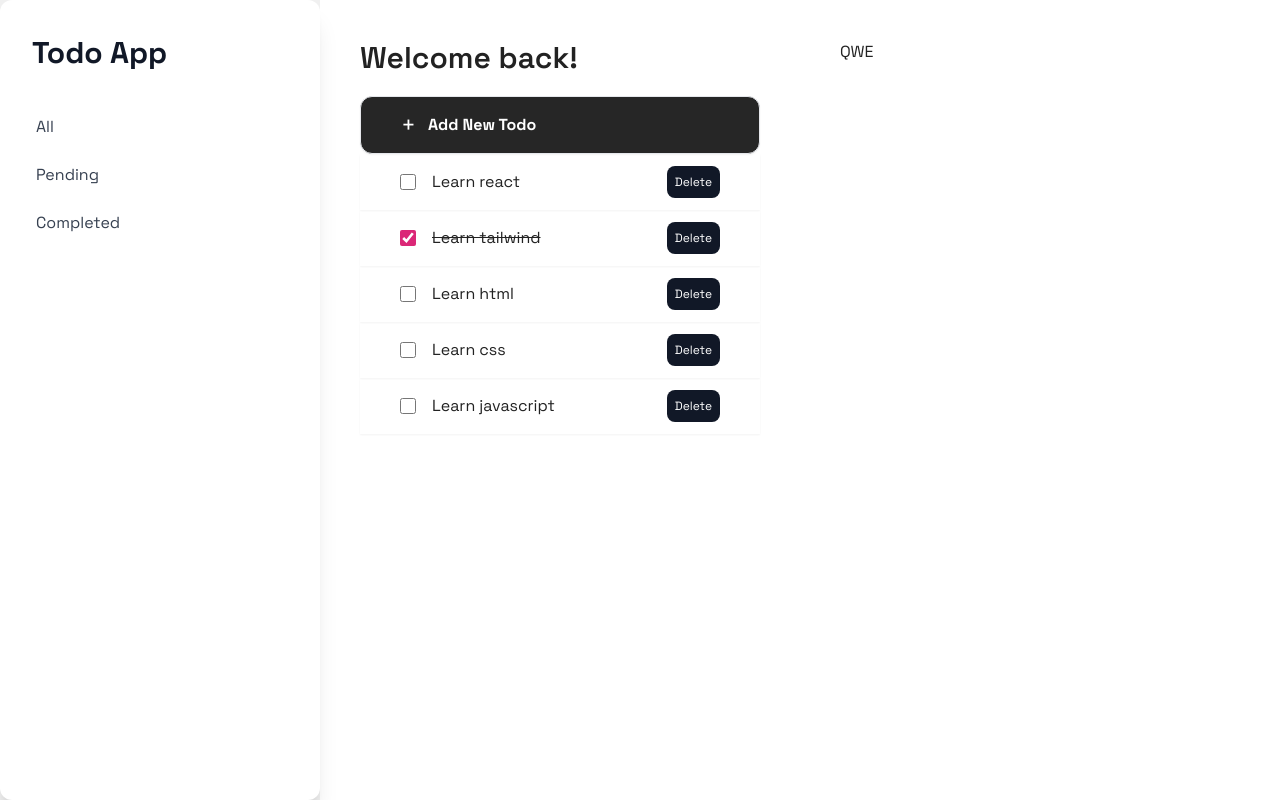
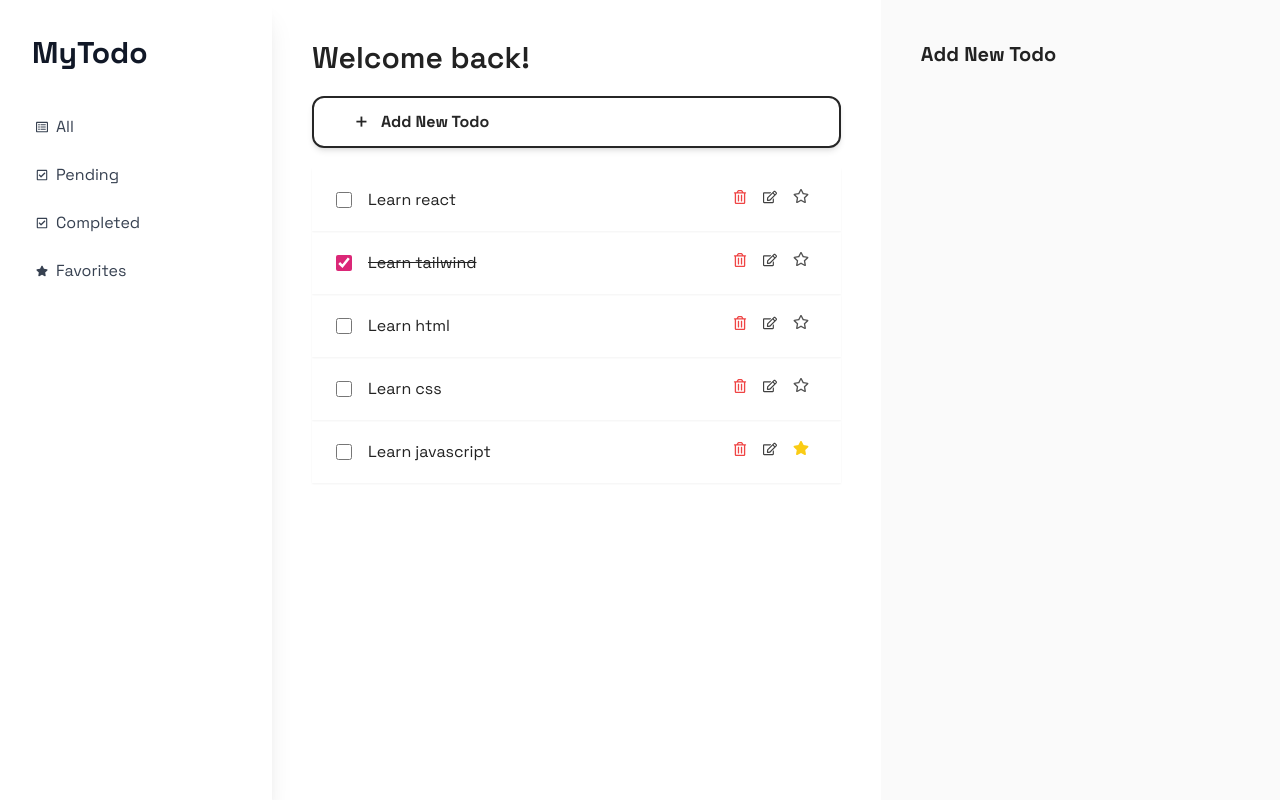
Before and after one commit to Daviers01/todo-app, a React (Vite) app: page / in a window 1280 px wide. Built offline with nearby package versions, Linux system fonts and the light colour scheme.

Commit message:
add query filters via sidebar

```diff
--- a/package.json
+++ b/package.json
@@ -10,10 +10,12 @@
     "preview": "vite preview"
   },
   "dependencies": {
+    "@types/react-router-dom": "^5.3.3",
     "clsx": "^2.0.0",
     "react": "^18.2.0",
     "react-dom": "^18.2.0",
     "react-icons": "^4.11.0",
+    "react-router-dom": "^6.18.0",
     "tailwind-merge": "^2.0.0"
   },
   "devDependencies": {
@@ -29,7 +31,7 @@
     "postcss": "^8.4.31",
     "sass": "^1.69.5",
     "tailwindcss": "^3.3.5",
-    "typescript": "^5.0.2",
+    "typescript": "^5.2.2",
     "vite": "^4.4.5"
   }
 }
--- a/src/App.tsx
+++ b/src/App.tsx
@@ -1,66 +1,104 @@
+import { useState, useEffect } from "react";
+import { useLocation, useNavigate } from "react-router-dom";
 import Todo from "./Todo";
+import { capitalizeFirstLetter, cn } from "./utils";
+import { FaRegCheckSquare, FaRegListAlt, FaStar } from "react-icons/fa";
 
 const sidebarFilters = [
   {
-    name: "All",
+    label: "all",
+    icon: <FaRegListAlt />,
   },
   {
-    name: "Pending",
+    label: "pending",
+    icon: <FaRegCheckSquare />,
   },
   {
-    name: "Completed",
+    label: "completed",
+    icon: <FaRegCheckSquare />,
+  },
+  {
+    label: "favorites",
+    icon: <FaStar />,
   },
 ];
 
 function App() {
+  const navigate = useNavigate();
+  const location = useLocation();
+  const queryParams = new URLSearchParams(location.search);
+  const filters = queryParams.get("filters");
+
+  useEffect(() => {
+    console.log("param:", filters);
+  }, [filters]);
+
+  const updateQueryParams = (newParams: Record<string, string | null>) => {
+    for (const [key, value] of Object.entries(newParams)) {
+      if (value === null) {
+        queryParams.delete(key);
+      } else {
+        queryParams.set(key, value);
+      }
+    }
+
+    navigate({ search: queryParams.toString() });
+  };
+
+  const handleFilter = (filter: string) => {
+    updateQueryParams({ filters: filter });
+  };
+
   return (
-    <div className="w-screen flex flex-col sm:flex-row">
-      <div className="relative flex flex-col bg-clip-border rounded-xl bg-white text-gray-700 h-screen w-full sm:w-[20rem] p-4 shadow-xl shadow-blue-gray-900/5">
+    <div className="w-screen flex flex-col md:flex-row">
+      <div className="relative flex flex-col bg-white text-gray-700 h-full md:h-screen w-full md:w-[20rem] p-4 shadow-xl shadow-blue-gray-900/5">
         <div className="mb-2 p-4">
           <h5 className="block antialiased tracking-normal text-3xl font-black leading-snug text-gray-900">
-            Todo App
+            MyTodo
           </h5>
         </div>
-        <nav className="flex flex-col gap-1 w-[240px] p-2 text-base font-normal text-gray-700">
-          {sidebarFilters.map((filter) => {
+        <nav className="flex flex-row md:flex-col gap-0 md:gap-1 w-[240px] p-2 text-base font-normal text-gray-700">
+          {sidebarFilters.map((filter, id) => {
             return (
               <div
+                onClick={() => handleFilter(filter.label)}
+                key={`filter-${id}`}
                 role="button"
-                className="flex items-center w-full p-3 rounded-lg text-start leading-tight transition-all hover:bg-blue-50 hover:bg-opacity-80 focus:bg-blue-50 focus:bg-opacity-80 active:bg-gray-50 active:bg-opacity-80 hover:text-blue-900 focus:text-blue-900 active:text-blue-900 outline-none"
+                className={cn(
+                  "flex flex-row items-center w-full p-3 rounded-lg text-start leading-tight transition-all hover:bg-blue-50 hover:bg-opacity-80 focus:bg-blue-50 focus:bg-opacity-80 hover:text-blue-900 outline-none",
+                  filters === filter.label ? "bg-blue-200" : "bg-white"
+                )}
               >
-                {filter.name}
+                <span className="text-xs">{filter.icon}</span>{" "}
+                <span className="ml-2">
+                  {capitalizeFirstLetter(filter.label)}
+                </span>
               </div>
             );
           })}
         </nav>
       </div>
-      <div className="w-full sm:w-[calc(100vw-50rem)] bg-white p-10">
-        <div className="mb-5">
+      <div className="w-full flex flex-col xl:flex-row bg-white">
+        <div className="w-full p-10">
+          <div className="mb-5 hidden md:flex">
             <p className="text-3xl font-semibold">Welcome back!</p>
           </div>
-        {/* <div className="flex flex-col">
-          <input
-            className="bg-transparent text-black border-2 border-solid my-2 h-10 rounded-lg rounded-tr-none rounded-br-none"
-            type="text"
-            value={newTodo}
-            onChange={(e) => setNewTodo(e.target.value)}
-          />
-          <button
-            className="-ml-1 bg-black text-white p-2 rounded-lg rounded-tl-none rounded-bl-none"
-            onClick={createTodo}
-          >
-            Add new todo
-          </button>
-        </div> */}
-        <button className="w-full flex bg-neutral-800 hover:bg-neutral-700 text-white text-left items-center py-3 px-10 shadow-sm border-[1px] rounded-xl">
+
+          <button className="w-full flex bg-transparent hover:bg-neutral-800 text-neutral-800 hover:text-white text-left items-center py-2 px-10 mb-2 shadow-md border-2 border-neutral-800 rounded-xl transition-all">
             <span className="text-2xl">+</span>{" "}
             <span className="ml-3 font-bold">Add New Todo</span>
           </button>
           <Todo />
         </div>
 
-      <div className="w-full sm:w-[30rem] bg-white p-10">
-        <div className="flex flex-col">QWE</div>
+        <div className="w-full xl:w-[40rem] p-10 bg-neutral-50">
+          <div className="flex flex-col">
+            <div className="font-bold text-xl">Add New Todo</div>
+            <div>
+              <div className="flex flex-col"></div>
+            </div>
+          </div>
+        </div>
       </div>
     </div>
   );
--- a/src/Todo.tsx
+++ b/src/Todo.tsx
@@ -1,19 +1,28 @@
-import { useState } from "react";
+import { useMemo, useState } from "react";
+import { useLocation } from "react-router-dom";
 import todos from "./todos.json";
 import Checkbox from "./components/Checkbox";
+import { FaRegStar, FaStar, FaRegTrashAlt, FaRegEdit } from "react-icons/fa";
+import { capitalizeFirstLetter, cn } from "./utils";
+import Tooltip from "./components/Tooltip";
 
 export interface Todo {
   id: string;
   task: string;
   isCompleted: boolean;
+  isFavorite: boolean;
 }
 
 function Todo() {
+  const location = useLocation();
+  const queryParams = new URLSearchParams(location.search);
+  const filters = queryParams.get("filters");
+
   const [allTodos, setAllTodos] = useState<Todo[]>(todos);
   const [newTodo, setNewTodo] = useState<string>("");
   const [isLoading, setIsLoading] = useState<boolean>(false);
 
-  const toggleTodo = (id: string) => {
+  const toggleComplete = (id: string) => {
     setAllTodos((prevAllTodos) =>
       prevAllTodos.map((todo) =>
         todo.id === id ? { ...todo, isCompleted: !todo.isCompleted } : todo
@@ -21,47 +30,109 @@ function Todo() {
     );
   };
 
+  const toggleFavorite = (id: string) => {
+    setAllTodos((prevAllTodos) =>
+      prevAllTodos.map((todo) =>
+        todo.id === id ? { ...todo, isFavorite: !todo.isFavorite } : todo
+      )
+    );
+  };
+
   const deleteTodo = (id: string) => {
+    setIsLoading(true);
     setAllTodos((prevAllTodos) =>
       prevAllTodos.filter((todo) => todo.id !== id)
     );
+    setIsLoading(false);
   };
 
   const createTodo = () => {
     if (newTodo.trim() === "") return;
 
+    setIsLoading(true);
     const newId = crypto.randomUUID();
     const payload: Todo = {
       id: newId,
       task: newTodo,
       isCompleted: false,
+      isFavorite: false,
     };
 
     setAllTodos([...allTodos, payload]);
+
+    setIsLoading(false);
     setNewTodo("");
   };
+
+  const finalTodos = useMemo(
+    () =>
+      filters === "all" || !filters
+        ? allTodos
+        : allTodos.filter((todo) => {
+            if (filters === "pending" && !todo.isCompleted) return true;
+            if (filters === "completed" && todo.isCompleted) return true;
+            if (filters === "favorites" && todo.isFavorite) return true;
+            return false;
+          }),
+    [allTodos, filters]
+  );
 
   if (isLoading) return "Loading..";
 
   return (
-    <div>
-      {allTodos.map((todo) => {
+    <div className="mt-5">
+      {filters !== "all" && filters ? (
+        <>
+          Filters:
+          <div className="ml-2 mb-5 inline-flex rounded-lg bg-white border-[1px] border-black text-sm px-2">
+            {capitalizeFirstLetter(filters)}
+          </div>
+        </>
+      ) : null}
+      {finalTodos.map((todo) => {
         return (
           <div
-            className="flex flex-row justify-between py-3 px-10 shadow-sm"
+            className="flex flex-row justify-between py-3 px-6 shadow-sm"
             key={`todo-${todo.id}`}
           >
             <Checkbox
-              onChange={() => toggleTodo(todo.id)}
+              onChange={() => toggleComplete(todo.id)}
               isChecked={todo.isCompleted}
               label={todo.task}
             />
-            <button
-              onClick={() => deleteTodo(todo.id)}
-              className="text-xs p-2 bg-gray-900 text-white rounded-lg"
-            >
-              Delete
-            </button>
+            <div>
+              <Tooltip message="Delete">
+                <button
+                  onClick={() => deleteTodo(todo.id)}
+                  className="p-2 text-red-500 text-sm"
+                >
+                  <FaRegTrashAlt />
+                </button>
+              </Tooltip>
+              <Tooltip message="Edit">
+                <button
+                  onClick={() => deleteTodo(todo.id)}
+                  className="p-2 text-neutral-700 text-sm"
+                >
+                  <FaRegEdit />
+                </button>
+              </Tooltip>
+              <Tooltip
+                message={`${
+                  todo.isFavorite ? "Remove from" : "Add to"
+                } favorites`}
+              >
+                <button
+                  onClick={() => toggleFavorite(todo.id)}
+                  className={cn(
+                    "p-2",
+                    todo.isFavorite ? "text-yellow-400" : "text-neutral-600"
+                  )}
+                >
+                  {todo.isFavorite ? <FaStar /> : <FaRegStar />}
+                </button>
+              </Tooltip>
+            </div>
           </div>
         );
       })}
--- /dev/null
+++ b/src/components/Tooltip.tsx
@@ -0,0 +1,17 @@
+interface TooltipProps {
+  message: string;
+  children: React.ReactNode;
+}
+
+const Tooltip: React.FC<TooltipProps> = ({ message, children }) => {
+  return (
+    <div className="group relative inline-flex">
+      {children}
+      <span className="w-max absolute bottom-8 scale-0 transition-all rounded bg-gray-800 p-2 text-xs text-white group-hover:scale-100">
+        {message}
+      </span>
+    </div>
+  );
+};
+
+export default Tooltip;
--- a/src/main.tsx
+++ b/src/main.tsx
@@ -1,10 +1,15 @@
 import React from "react";
 import ReactDOM from "react-dom/client";
+import { BrowserRouter as Router, Route, Routes } from "react-router-dom";
 import App from "./App.tsx";
 import "./index.scss";
 
 ReactDOM.createRoot(document.getElementById("root")!).render(
   <React.StrictMode>
-    <App />
+    <Router>
+      <Routes>
+        <Route path="/" element={<App />} />
+      </Routes>
+    </Router>
   </React.StrictMode>
 );
--- a/src/todos.json
+++ b/src/todos.json
@@ -2,26 +2,31 @@
   {
     "id": "12307f14524-3aba-4be2-b46d-48e267de2365",
     "task": "Learn react",
-    "isCompleted": false
+    "isCompleted": false,
+    "isFavorite": false
   },
   {
     "id": "23431d4dda8-d0d6-4482-bb0e-44b47110a207",
     "task": "Learn tailwind",
-    "isCompleted": true
+    "isCompleted": true,
+    "isFavorite": false
   },
   {
     "id": "3123b02d843d-d0a3-4ec9-b49c-4c8f3297caa3",
     "task": "Learn html",
-    "isCompleted": false
+    "isCompleted": false,
+    "isFavorite": false
   },
   {
     "id": "1231233122bc0c35b-b2f4-457e-b741-6e7e3c5",
     "task": "Learn css",
-    "isCompleted": false
+    "isCompleted": false,
+    "isFavorite": false
   },
   {
     "id": "ewqqew8c79f672-2e43-4e62-85f1-bb3ae253eb",
     "task": "Learn javascript",
-    "isCompleted": false
+    "isCompleted": false,
+    "isFavorite": true
   }
 ]
--- a/src/utils.ts
+++ b/src/utils.ts
@@ -4,3 +4,7 @@ import { twMerge } from "tailwind-merge";
 export function cn(...inputs: ClassValue[]) {
   return twMerge(clsx(inputs));
 }
+
+export function capitalizeFirstLetter(text: string) {
+  return text.charAt(0).toUpperCase() + text.slice(1);
+}
```
Also changed, not shown: 1 other file (tests, documents, lock files or other folders). Lines whose indentation alone changed are shown as unchanged.
